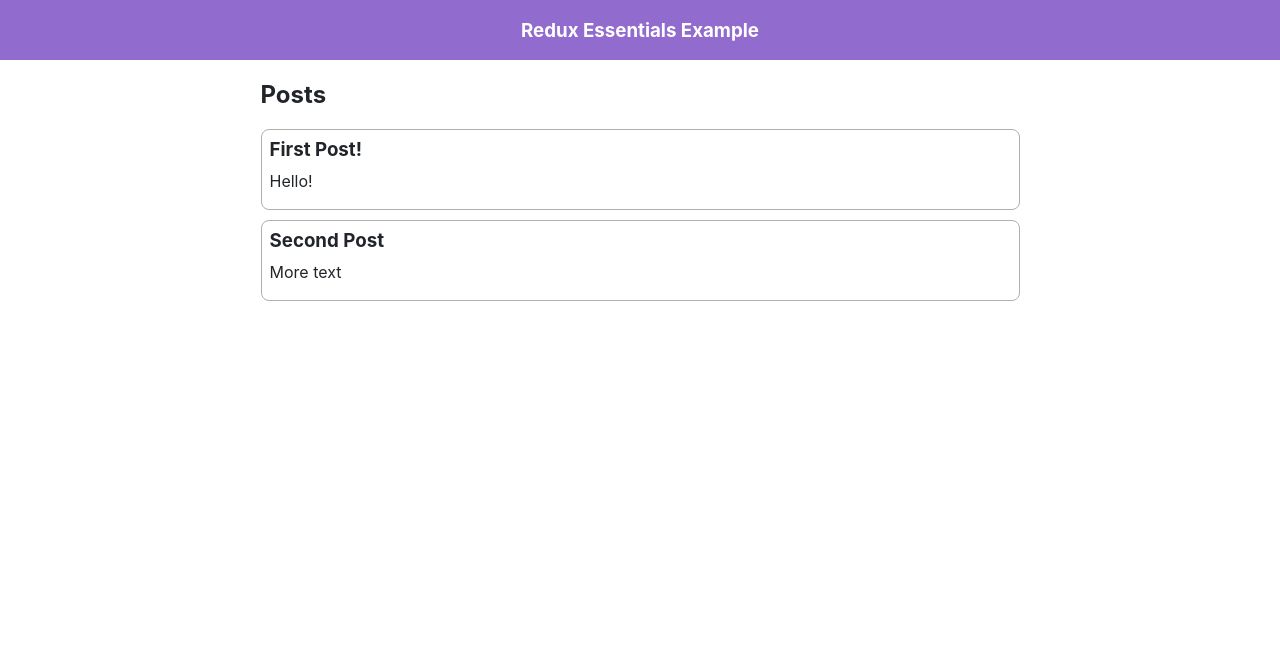
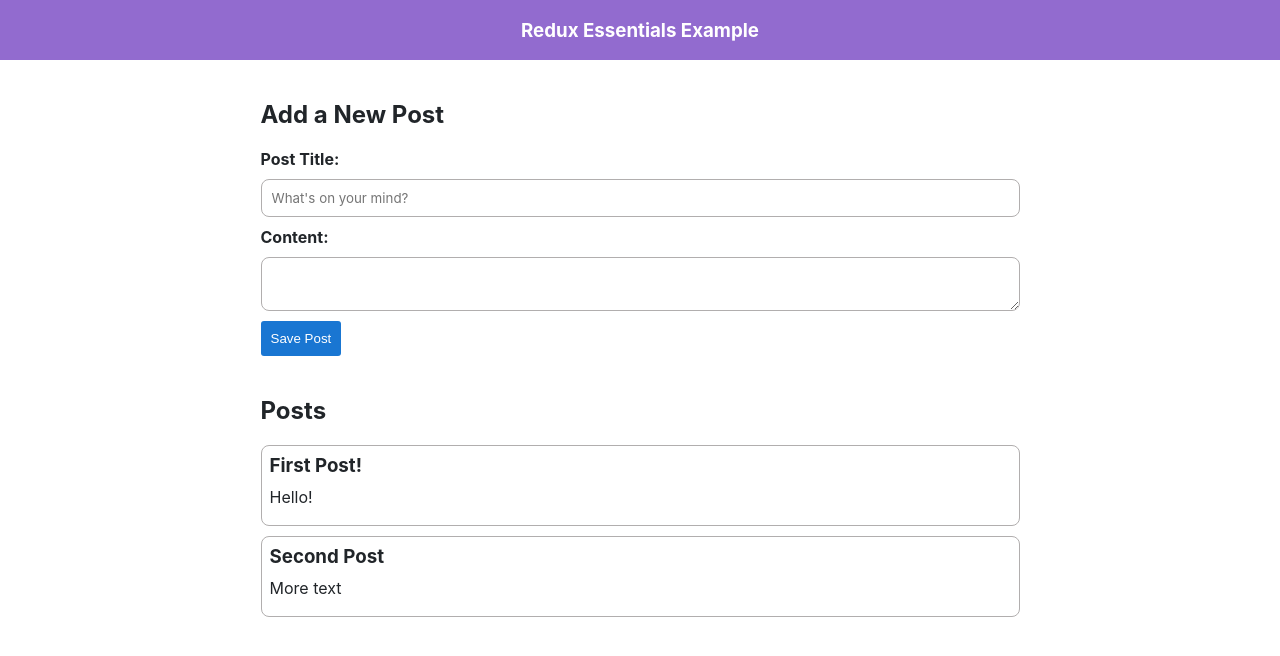
Before and after one commit to revione/social-media-feed-app, a React (Vite) app: page / in a window 1280 px wide. Shown: the top 656 px of the page. Built offline with nearby package versions, Linux system fonts and the light colour scheme.

Commit message:
add post component

```diff
--- /dev/null
+++ b/src/components/AddPost/AddPost.tsx
@@ -0,0 +1,43 @@
+// libraries
+import React, { useState } from "react"
+// styles
+import { Section } from "./styles"
+
+type InputChangeEvent = React.ChangeEvent<HTMLInputElement>
+type TextAreaChangeEvent = React.ChangeEvent<HTMLTextAreaElement>
+
+const AddPostForm = () => {
+  const [title, setTitle] = useState("")
+  const [content, setContent] = useState("")
+
+  const onTitleChanged = (e: InputChangeEvent) => setTitle(e.target.value)
+  const onContentChanged = (e: TextAreaChangeEvent) =>
+    setContent(e.target.value)
+
+  return (
+    <Section>
+      <h2>Add a New Post</h2>
+      <form>
+        <label htmlFor="postTitle">Post Title:</label>
+        <input
+          type="text"
+          id="postTitle"
+          name="postTitle"
+          placeholder="What's on your mind?"
+          value={title}
+          onChange={onTitleChanged}
+        />
+        <label htmlFor="postContent">Content:</label>
+        <textarea
+          id="postContent"
+          name="postContent"
+          value={content}
+          onChange={onContentChanged}
+        />
+        <button type="button">Save Post</button>
+      </form>
+    </Section>
+  )
+}
+
+export default AddPostForm
--- /dev/null
+++ b/src/components/AddPost/index.ts
@@ -0,0 +1 @@
+export { default } from "./AddPost"
--- /dev/null
+++ b/src/components/AddPost/styles.ts
@@ -0,0 +1,58 @@
+import styled from "styled-components/macro"
+
+export const Section = styled.section`
+  max-width: 799px;
+  margin: 0 auto;
+  padding: 20px;
+
+  form {
+    display: flex;
+    flex-direction: column;
+    row-gap: 10px;
+  }
+
+  label {
+    font-weight: bold;
+  }
+
+  input,
+  textarea {
+    border: 1px solid rgb(177, 174, 174);
+    border-radius: 8px;
+
+    padding: 10px;
+
+    outline: none;
+
+    font-family: -apple-system, BlinkMacSystemFont, "Segoe UI", "Roboto",
+      "Oxygen", "Ubuntu", "Cantarell", "Fira Sans", "Droid Sans",
+      "Helvetica Neue", sans-serif;
+
+    &:focus {
+      box-shadow: 0 0 1px 1px #1714e4;
+    }
+  }
+
+  button {
+    width: fit-content;
+    padding: 10px;
+
+    border: none;
+    border-radius: 3px;
+    background-color: #1976d2;
+    color: white;
+
+    cursor: pointer;
+
+    transition: all 0.25s linear;
+
+    &:disabled,
+    &:disabled:hover {
+      opacity: 0.5;
+    }
+
+    &:hover {
+      background-color: #1952d2;
+    }
+  }
+`
--- a/src/router/Router/Router.tsx
+++ b/src/router/Router/Router.tsx
@@ -1,19 +1,30 @@
+// libraries
 import {
   BrowserRouter as Router,
   Switch,
   Route,
   Redirect,
 } from "react-router-dom"
-
+// components
 import Navbar from "components/Navbar"
 import PostsList from "components/PostsList"
+import AddPost from "components/AddPost"
 
 const App = () => (
   <Router>
     <Navbar />
     <div className="App">
       <Switch>
-        <Route exact path="/" render={() => <PostsList />} />
+        <Route
+          exact
+          path="/"
+          render={() => (
+            <>
+              <AddPost />
+              <PostsList />
+            </>
+          )}
+        />
         <Redirect to="/" />
       </Switch>
     </div>
```
